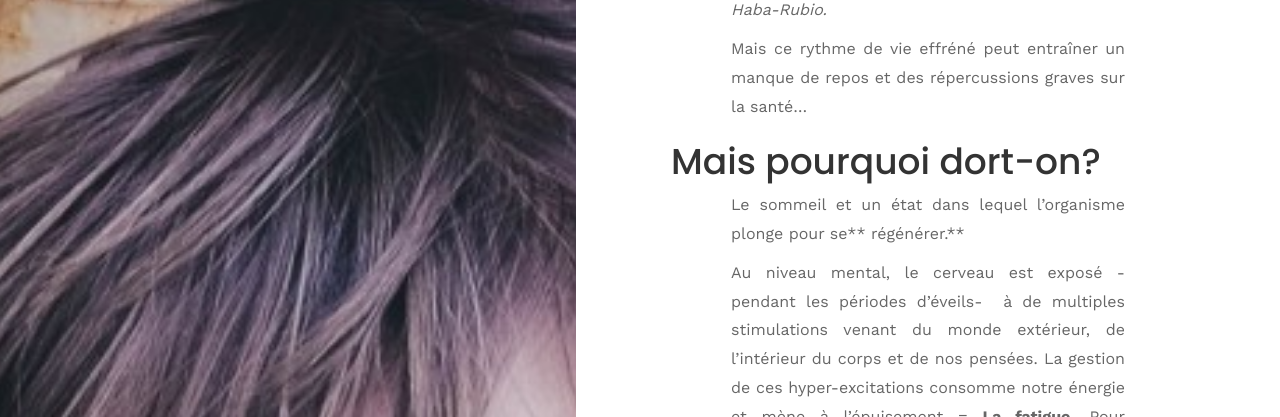
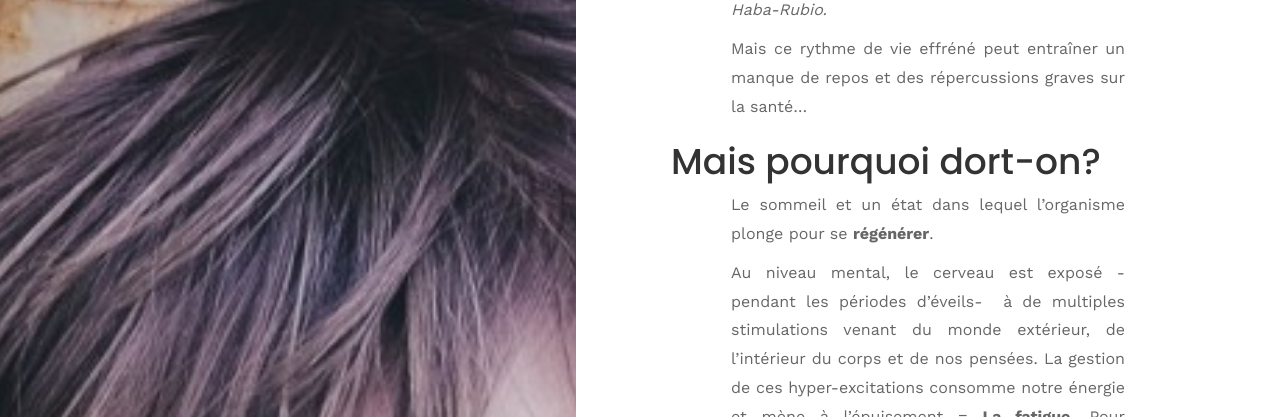
Before and after one commit to phildaponte/odemard, a Jekyll site: the page built from _posts/2017-12-18-la-sant-par-le-sommeil.md, in a window 1280 px wide. Shown: the part 486-903 px from the top of the page. Built offline with Jekyll 4.4.1, drawn with Linux system fonts in a browser that asks for light colours; comment, search, counter and statistics services are not loaded; some of the changed text lies outside the part shown.

```diff
--- a/_posts/2017-12-18-la-sant-par-le-sommeil.md
+++ b/_posts/2017-12-18-la-sant-par-le-sommeil.md
@@ -19,7 +19,7 @@ sur la santé…
 # Mais pourquoi dort-on?
 
 Le sommeil et un état dans lequel l’organisme
-plonge pour se** régénérer.**
+plonge pour se **régénérer**.
 
 Au niveau mental, le cerveau est exposé -pendant les
 périodes d’éveils-  à de multiples
@@ -86,11 +86,11 @@ prédominant dans **la santé et le développement humain !**
   literie de qualité
 
 Bien trop souvent négligé dans notre mode de
-vie, le sommeil est d’une **importance cruciale **pour maintenir une bonne santé. Il
+vie, le sommeil est d’une **importance cruciale** pour maintenir une bonne santé. Il
 permet de **régénérer l’organisme** après les attaques et les dépenses de notre vie
 quotidienne, autant mental que physique. **Dans une quête de perte de poids,
 prisse de masse musculaire, ou de bien-être général, le sommeil et un acteur
-primordial. **
+primordial**.
 
 Prenez le en compte dans votre journée!
 
```
